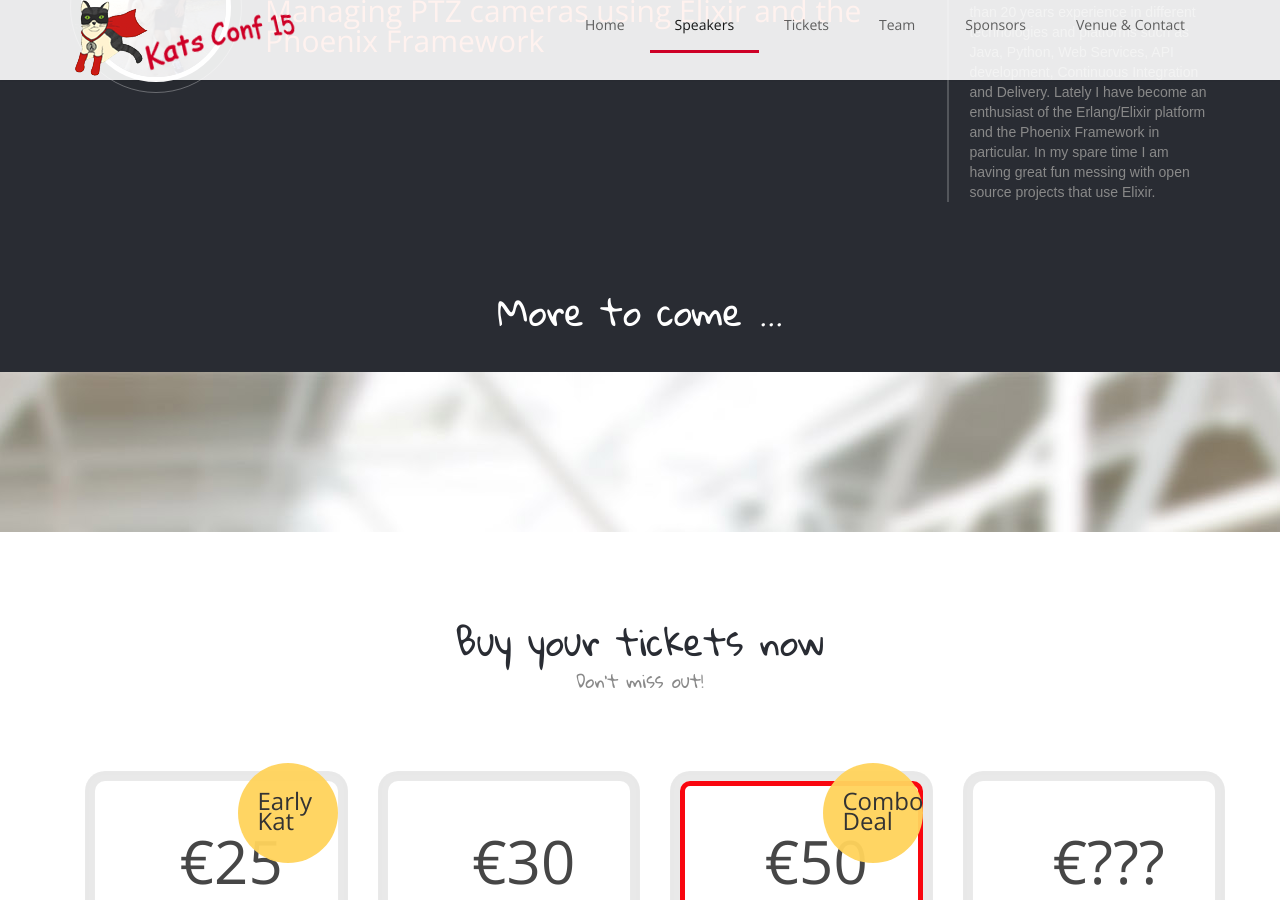
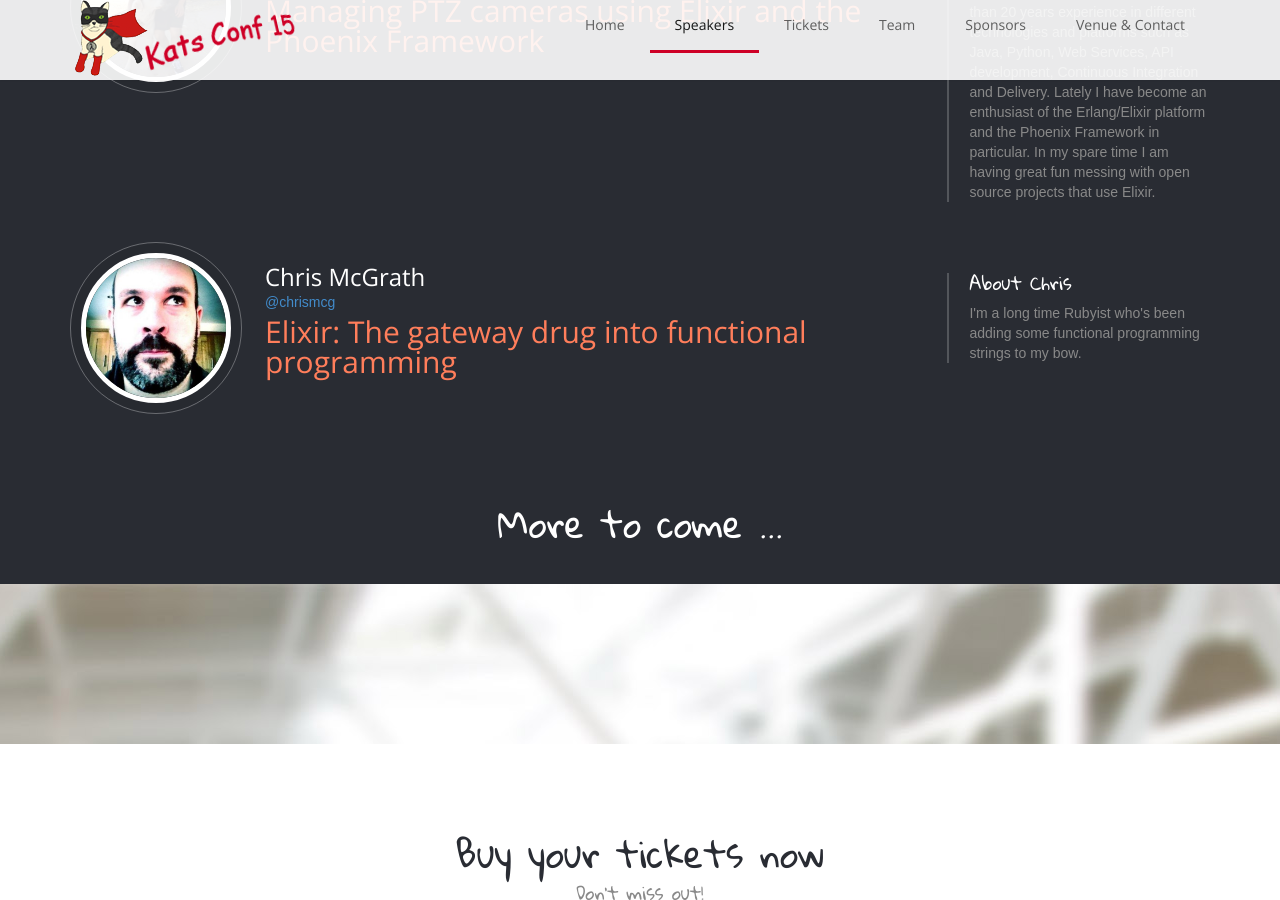
Before and after one commit to aidanf/functional-kats-conf, a Jekyll site: the page index.html, which Jekyll copies as it is, in a window 1280 px wide and 900 px high, scrolled down 4640 px. Built offline with Jekyll 4.4.1, drawn with Linux system fonts in a browser that asks for light colours; nearby versions of some CDN libraries; library files that are not in the unit come from our copies; Markdown is read by kramdown in place of the engine named in the settings.

Commit message:
Added speaker info for Chris McGrath.

```diff
--- a/index.html
+++ b/index.html
@@ -669,6 +669,35 @@
                         </div><!-- /.col-md-3 -->
                     </div><!-- /.speaker -->
 
+                    <div class="row speaker">
+                        <div class="col-sm-2">
+                            <div class="outer-border item">
+                                <div class="middle-border">
+                                    <img src="assets/pictures/mcgrath.jpeg" class="img-circle inner-border">
+                                </div>
+                            </div>
+                        </div><!-- /.col-md-2 -->
+
+                        <div class="col-sm-7">
+                            <p class="name">Chris McGrath</p>
+                            <p class="company"><a href="https://twitter.com/chrismcg" target="_blank">@chrismcg</a></p>
+                            <p class="talk-title">Elixir: The gateway drug into functional programming</p>
+                            <p class="time"><!-- <span class="time-start">08:00</span> - 08:45 --></p>
+                        </div><!-- /.col-md-7 -->
+
+                        <hr>
+
+                        <div class="col-sm-3">
+                            <div class="about">
+                                <h4>About Chris</h4>
+
+                                <p>
+                                  I'm a long time Rubyist who's been adding some functional programming strings to my bow.
+                                </p>
+                            </div><!-- /.about -->
+                        </div><!-- /.col-md-3 -->
+                    </div><!-- /.speaker -->
+
                     <h2>More to come ...</h2>
 
                 </div><!-- /.tab-1 -->
```
Also changed, not shown: assets/pictures/mcgrath.jpeg (added).
